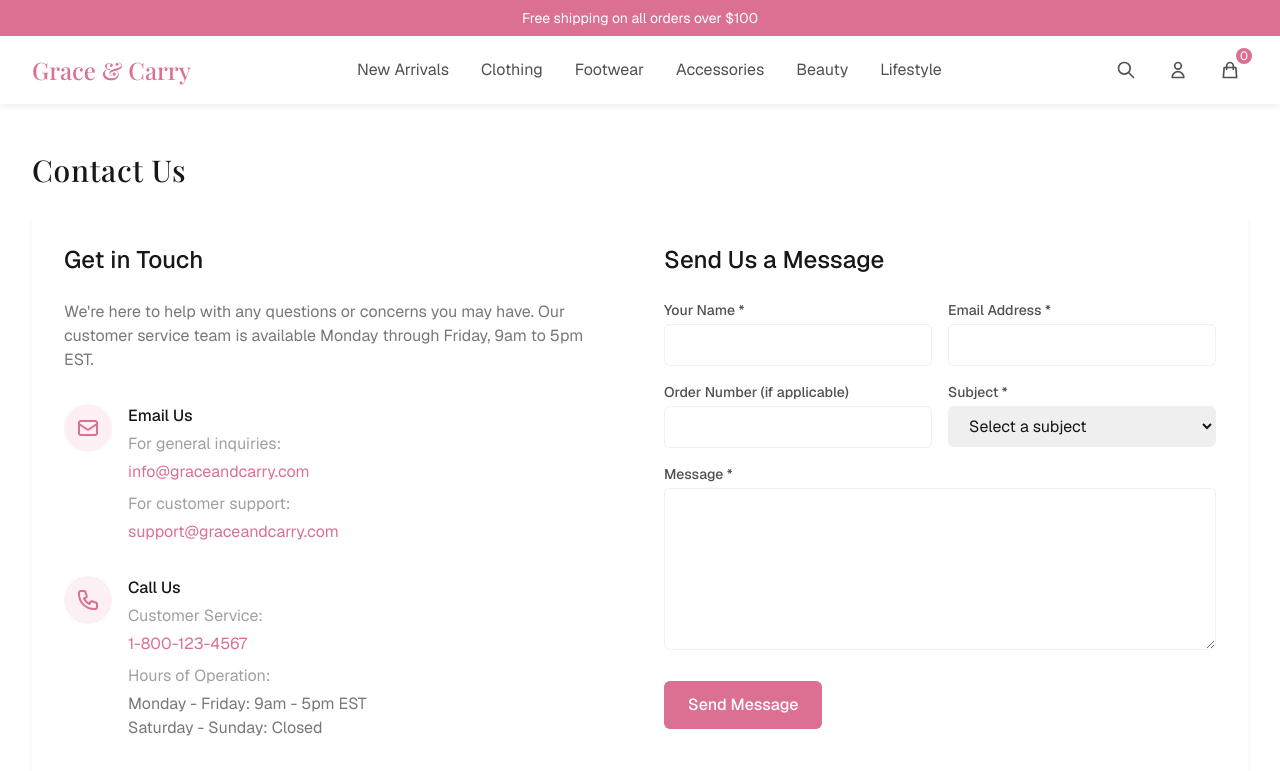
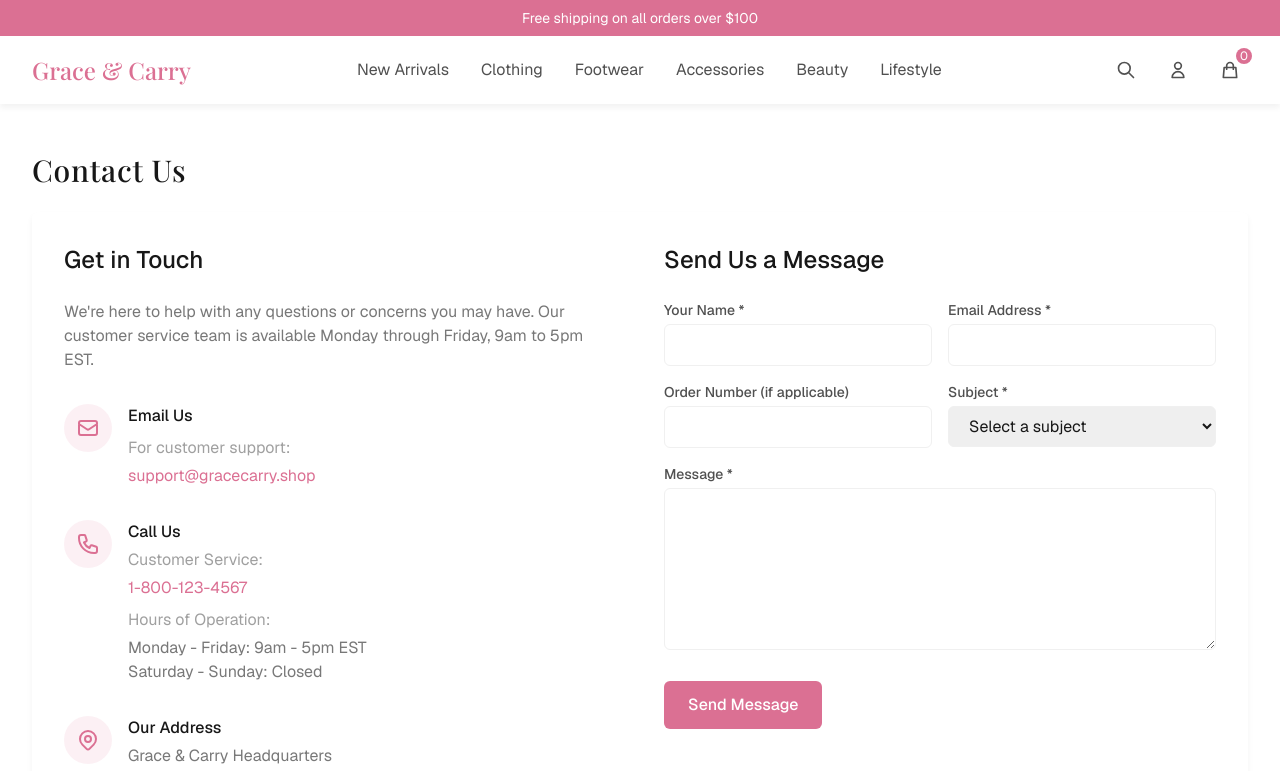
Before and after one commit to paradoxe35/gracecarry, a Next.js app: page /contact in a window 1280 px wide. Shown: the top 771 px of the page. Built offline with nearby package versions, Linux system fonts and the light colour scheme; a web font is replaced by a local one.

Commit message:
feat: Update contact email to use SUPPORT_CONTACT constant in Contact and Customer Service pages

```diff
--- a/src/app/contact/page.tsx
+++ b/src/app/contact/page.tsx
@@ -4,7 +4,7 @@ import { useState } from "react";
 import Link from "next/link";
 import Button from "@/components/ui/Button";
 import Input from "@/components/ui/Input";
-import { BRAND_NAME } from "@/lib/constants";
+import { BRAND_NAME, SUPPORT_CONTACT } from "@/lib/constants";
 
 export default function ContactPage() {
   const [formData, setFormData] = useState({
@@ -100,23 +100,14 @@ export default function ContactPage() {
                 </div>
                 <div className="ml-4">
                   <h3 className="font-medium mb-1">Email Us</h3>
-                  <p className="text-neutral-600 mb-1">
-                    For general inquiries:
-                  </p>
-                  <a
-                    href="mailto:info@graceandcarry.com"
-                    className="text-primary hover:underline"
-                  >
-                    info@graceandcarry.com
-                  </a>
                   <p className="text-neutral-600 mt-2 mb-1">
                     For customer support:
                   </p>
                   <a
-                    href="mailto:support@graceandcarry.com"
+                    href={`mailto:${SUPPORT_CONTACT}`}
                     className="text-primary hover:underline"
                   >
-                    support@graceandcarry.com
+                    {SUPPORT_CONTACT}
                   </a>
                 </div>
               </div>
--- a/src/app/customer-service/page.tsx
+++ b/src/app/customer-service/page.tsx
@@ -1,6 +1,6 @@
 import Link from "next/link";
 import Button from "@/components/ui/Button";
-import { BRAND_NAME } from "@/lib/constants";
+import { BRAND_NAME, SUPPORT_CONTACT } from "@/lib/constants";
 
 export default function CustomerServicePage() {
   return (
@@ -38,10 +38,10 @@ export default function CustomerServicePage() {
               Send us an email and we'll respond within 24 hours.
             </p>
             <a
-              href="mailto:support@graceandcarry.com"
+              href={`mailto:${SUPPORT_CONTACT}`}
               className="text-primary hover:underline"
             >
-              support@graceandcarry.com
+              {SUPPORT_CONTACT}
             </a>
           </div>
 
--- a/src/lib/constants.ts
+++ b/src/lib/constants.ts
@@ -1 +1,2 @@
 export const BRAND_NAME = "Grace & Carry";
+export const SUPPORT_CONTACT = "support@gracecarry.shop";
```
Also changed, not shown: 1 other file (tests, documents, lock files or other folders).
